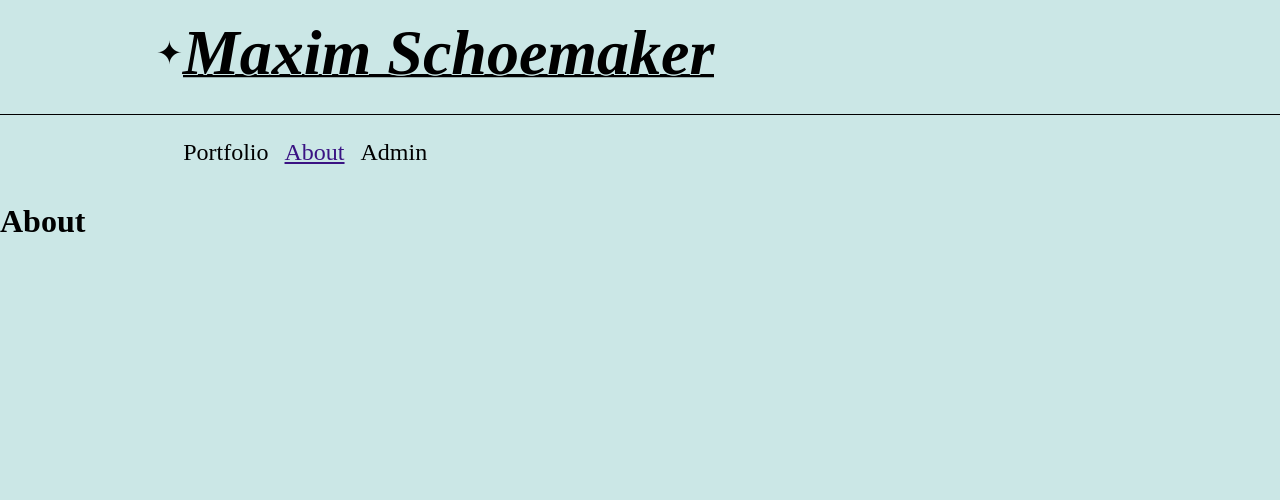
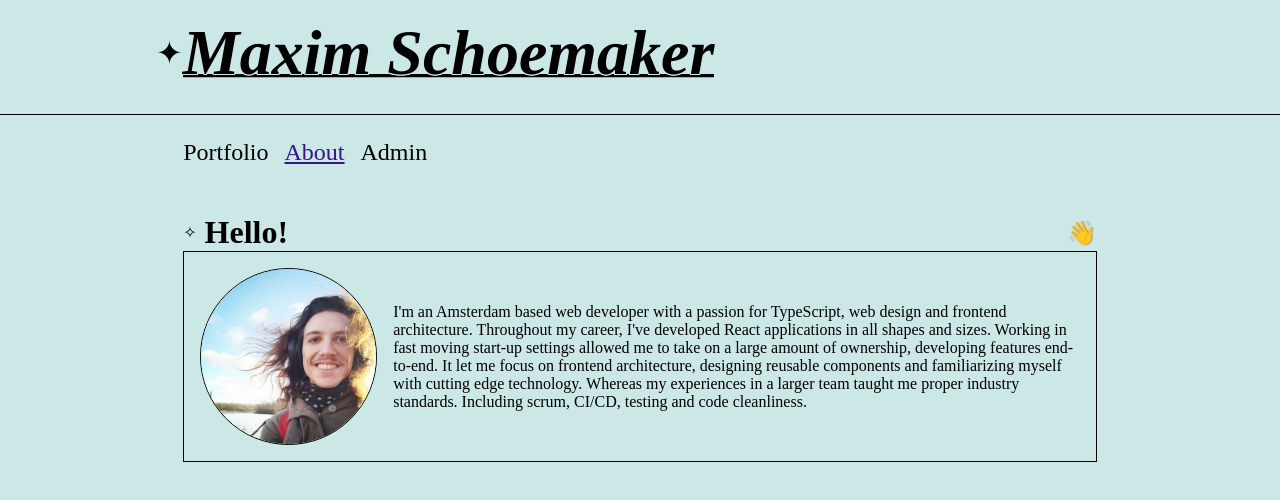
Before and after one commit to MaximSchoemaker/move-portfolio-test, a Next.js app: page /about in a window 1280 px wide. Shown: the top 500 px of the page. Built offline with nearby package versions, Linux system fonts and the light colour scheme.

Commit message:
created and styled about component

```diff
--- a/src/app/about/page.tsx
+++ b/src/app/about/page.tsx
@@ -1,8 +1,9 @@
+import About from "@/components/about/About";
 
-export default function About() {
+export default function Page() {
    return (
       <main>
-         <h1>About</h1>
+         <About />
       </main>
    )
 }
--- a/src/components/ItemContainer.tsx
+++ b/src/components/ItemContainer.tsx
@@ -28,8 +28,8 @@ export default function ItemContainer({ title, index, topRightSlot, children }:
 }
 
 const StyledListItem = styled.li<{ $index: number }>`
+   list-style-type: none;
    margin-top: 2rem;
-   max-width: 500px;
    &:nth-child(even) {
       margin-top: 7rem;
    }
--- a/src/components/SharedStyledComponents.ts
+++ b/src/components/SharedStyledComponents.ts
@@ -5,7 +5,6 @@ import { styled } from "styled-components"
 export const StyledList = styled.ul`
    padding: 2.7rem;
    padding-top: 0;
-   list-style-type: none;
    display: grid;
    grid-template-columns: 1fr 1fr;
    flex-direction: column;
--- /dev/null
+++ b/src/components/about/About.tsx
@@ -0,0 +1,43 @@
+"use client"
+
+import { styled } from "styled-components"
+import ItemContainer from "../ItemContainer";
+
+export default function About() {
+   return (
+      <StyledAbout>
+         <ItemContainer title="Hello!" index={0} topRightSlot={<StyledHand>👋</StyledHand>}>
+            <StyledAboutContent>
+               <StyledImage src="/about.jpg" alt="picture of Maxim"></StyledImage>
+               <p>
+                  I&apos;m an Amsterdam based web developer with a passion for TypeScript, web design and frontend architecture. Throughout my career, I've developed React applications in all shapes and sizes. Working in fast moving start-up settings allowed me to take on a large amount of ownership, developing features end-to-end. It let me focus on frontend architecture, designing reusable components and familiarizing myself with cutting edge technology. Whereas my experiences in a larger team taught me proper industry standards. Including scrum, CI/CD, testing and code cleanliness.
+               </p>
+            </StyledAboutContent>
+         </ItemContainer>
+      </StyledAbout>
+   );
+}
+
+const StyledAbout = styled.div`
+   max-width: var(--max-width);
+   margin: 0 auto;
+   padding: 0 2.7rem;
+   box-sizing: border-box;
+`
+
+const StyledHand = styled.span`
+   font-size: 1.5rem;
+`
+
+const StyledAboutContent = styled.div`
+   display: flex;
+   gap: 1rem;
+   align-items: center;
+`
+
+const StyledImage = styled.img`
+   width: 175px;
+   height: 175px;
+   border-radius: 50%;
+   border: 1px solid var(--color-text);
+`
```
Also changed, not shown: public/about.jpg (added).
